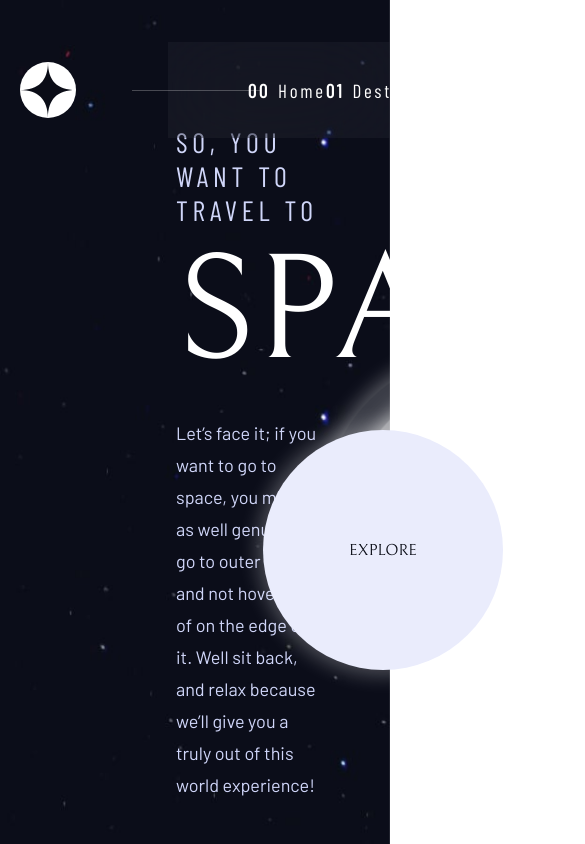
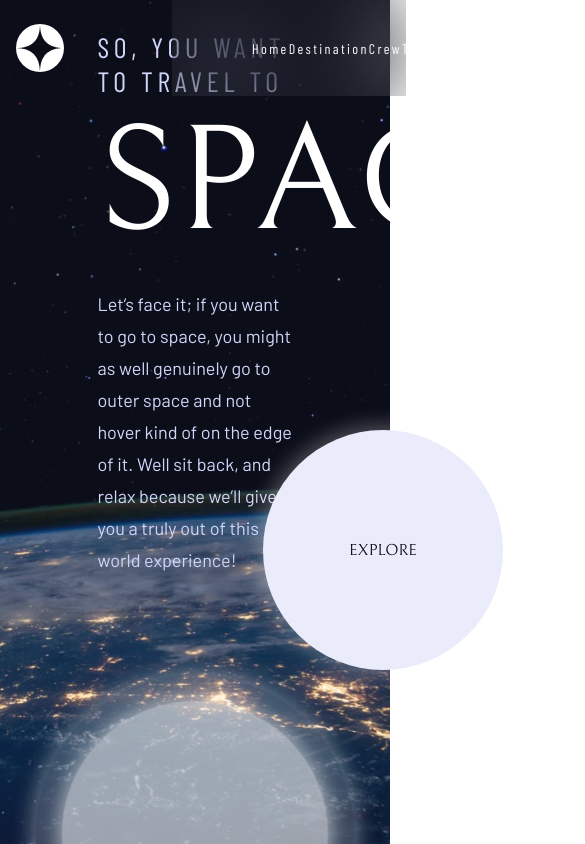
Before and after one commit to TahiryAllaoui/Space-tourism, a React (Vite) app: page / in a window 390 px wide. Shown: the top 844 px of the page, 585 px wide, since content can reach past the window. Built offline with nearby package versions, Linux system fonts and the light colour scheme.

Commit message:
Navbar Tablet done

```diff
--- a/src/style/App.scss
+++ b/src/style/App.scss
@@ -11,3 +11,11 @@
   width: 100%;
   height: 100%;
 }
+
+@media (max-width: 768px) {
+  .app {}
+
+  #root {
+    // overflow: hidden;
+  }
+}
--- a/src/style/Home.scss
+++ b/src/style/Home.scss
@@ -116,3 +116,23 @@
     }
 
 }
+
+@media (max-width: 768px) {
+    .home {
+        background: url('../assets/home/background-home-tablet.jpg') no-repeat fixed;
+        background-size: cover;
+        height: 1024px;
+        display: flex;
+        align-items: center;
+        justify-content: center;
+
+        .container {
+            padding: 6rem 0;
+            margin: 0;
+            flex-direction: column;
+            justify-content: center;
+            width: 100%;
+            height: 100%;
+        }
+    }
+}
--- a/src/style/Navbar.scss
+++ b/src/style/Navbar.scss
@@ -84,3 +84,40 @@ nav {
     }
 
 }
+
+@media (max-width: 768px) {
+    nav {
+        top: 0;
+        left: 0;
+        width: 100%;
+        padding: 0 1rem;
+
+        .sphere {
+            width: 48px;
+            height: 48px;
+        }
+
+        .line {
+            display: none;
+        }
+
+        .nav-item-blur {
+            .nav-item-container {
+                .nav-item {
+                    .numero {
+                        display: none;
+                    }
+
+                    .label {
+                        font-family: 'Barlow-Condensed';
+                        font-size: 14px;
+                        font-style: normal;
+                        font-weight: 400;
+                        line-height: normal;
+                        letter-spacing: 2.362px;
+                    }
+                }
+            }
+        }
+    }
+}
--- a/src/style/index.css
+++ b/src/style/index.css
@@ -32,3 +32,15 @@ body {
 * {
   font-family: 'Bellefair', sans-serif;
 }
+
+@media (max-width: 768px) {
+  :root {
+    height: 1024px;
+    width: 100%;
+  }
+
+  body {
+    width: 100%;
+    height: 1024px;
+  }
+}
```
